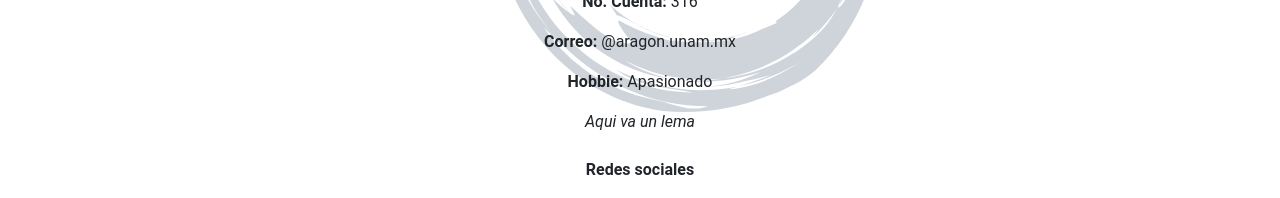
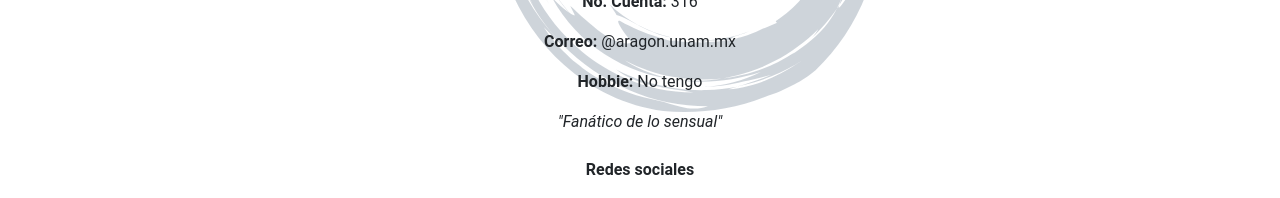
Before and after one commit to LanIkari/IS2_SCRUM_LosSeguidoresDeJesus, an Angular app in the folder IS-Scrum/: page /brandon in a window 1280 px wide. Shown: the part 530-728 px from the top of the page. Built offline with nearby package versions, Linux system fonts and the light colour scheme.

Commit message:
DesarrolladorEditado

```diff
--- a/IS-Scrum/src/app/brandon-desarrollador/brandon-desarrollador.component.html
+++ b/IS-Scrum/src/app/brandon-desarrollador/brandon-desarrollador.component.html
@@ -14,9 +14,9 @@
         <br>
         <p><strong>Correo: </strong>@aragon.unam.mx</p>
         <br>
-        <p><strong>Hobbie: </strong>Apasionado </p>
+        <p><strong>Hobbie: </strong>No tengo</p>
         <br>
-        <em>Aqui va un lema</em>
+        <em>"Fanático de lo sensual"</em>
         <br>
         <br>
         <p><strong>Redes sociales</strong></p>
```
